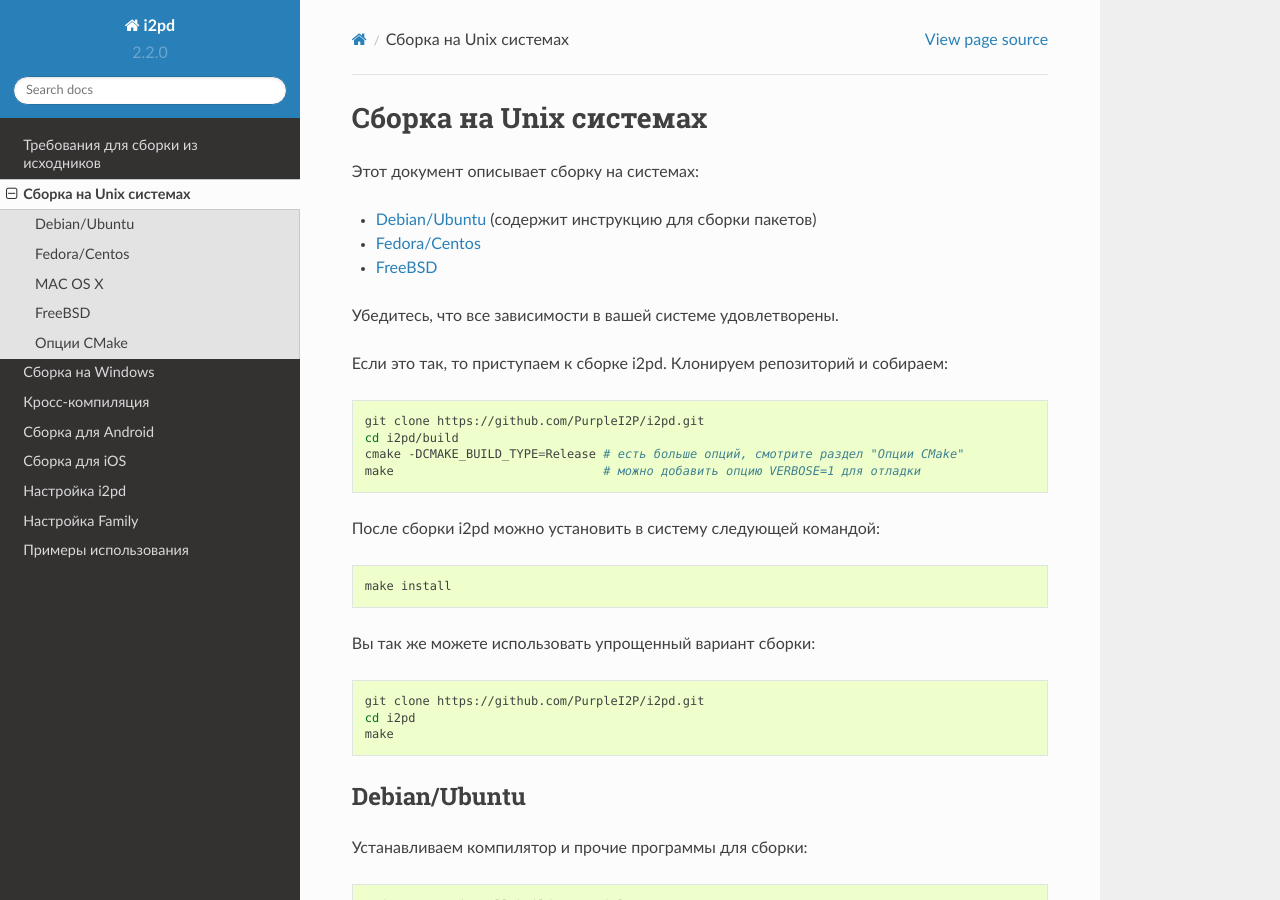
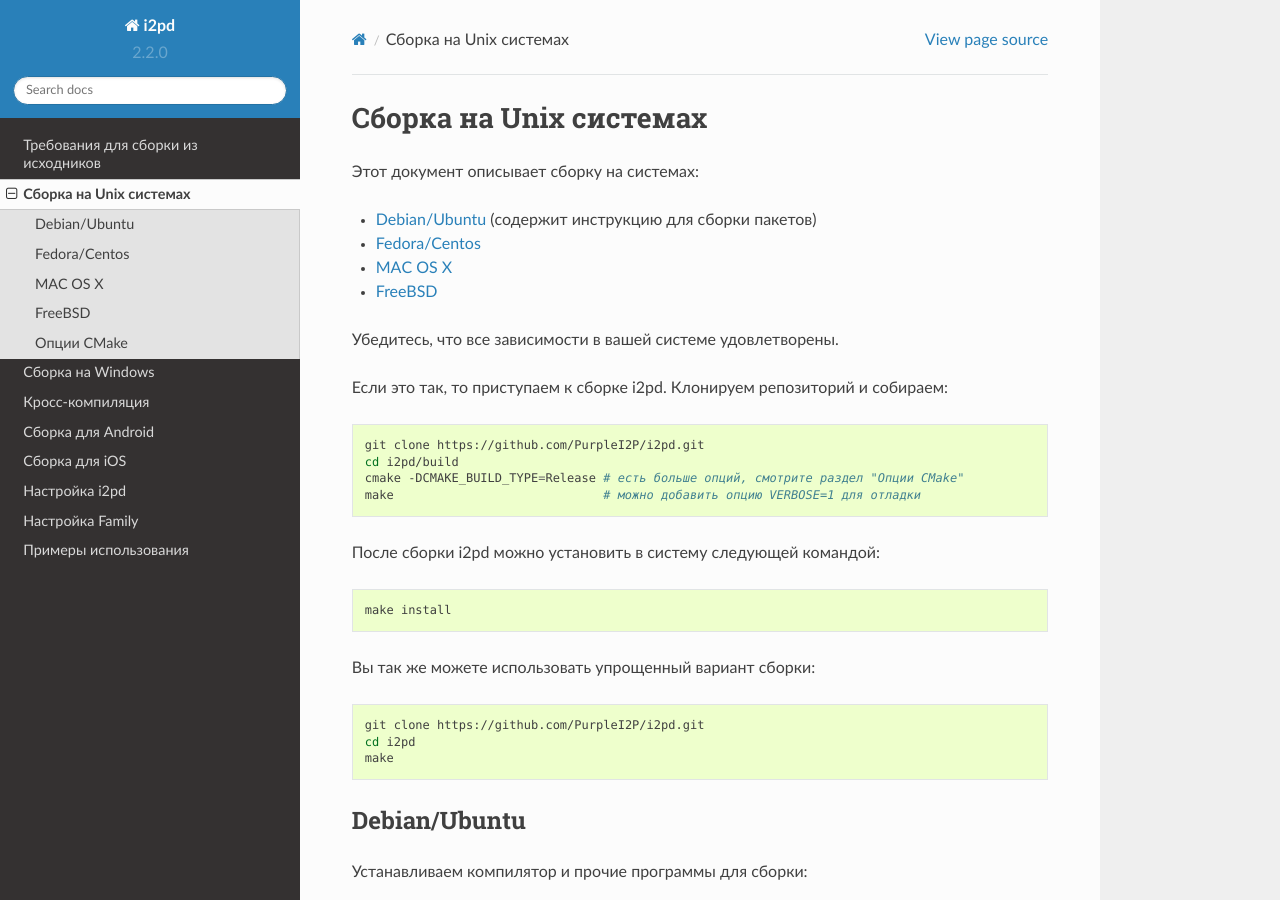
Before and after one commit to PurpleI2P/i2pd_docs_ru, a Sphinx documentation site: the page built from docs/build_notes_unix.md, in a window 1280 px wide and 900 px high. Built offline with Sphinx 7.4.7 and the Read the Docs theme 2.0.0, drawn with Linux system fonts in a browser that asks for light colours.

Commit message:
Update build_notes_unix.md

```diff
--- a/docs/build_notes_unix.md
+++ b/docs/build_notes_unix.md
@@ -2,8 +2,9 @@
 =======================
 
 Этот документ описывает сборку на системах:
-* [Debian/Ubuntu](#debianubuntu) (содержит инструкцию для сборки пакетов)
-* [Fedora/Centos](#fedoracentos)
+* [Debian/Ubuntu](#debian-ubuntu) (содержит инструкцию для сборки пакетов)
+* [Fedora/Centos](#fedora-centos)
+* [MAC OS X](#mac-os-x)
 * [FreeBSD](#freebsd)
 
 Убедитесь, что все зависимости в вашей системе удовлетворены.
```
